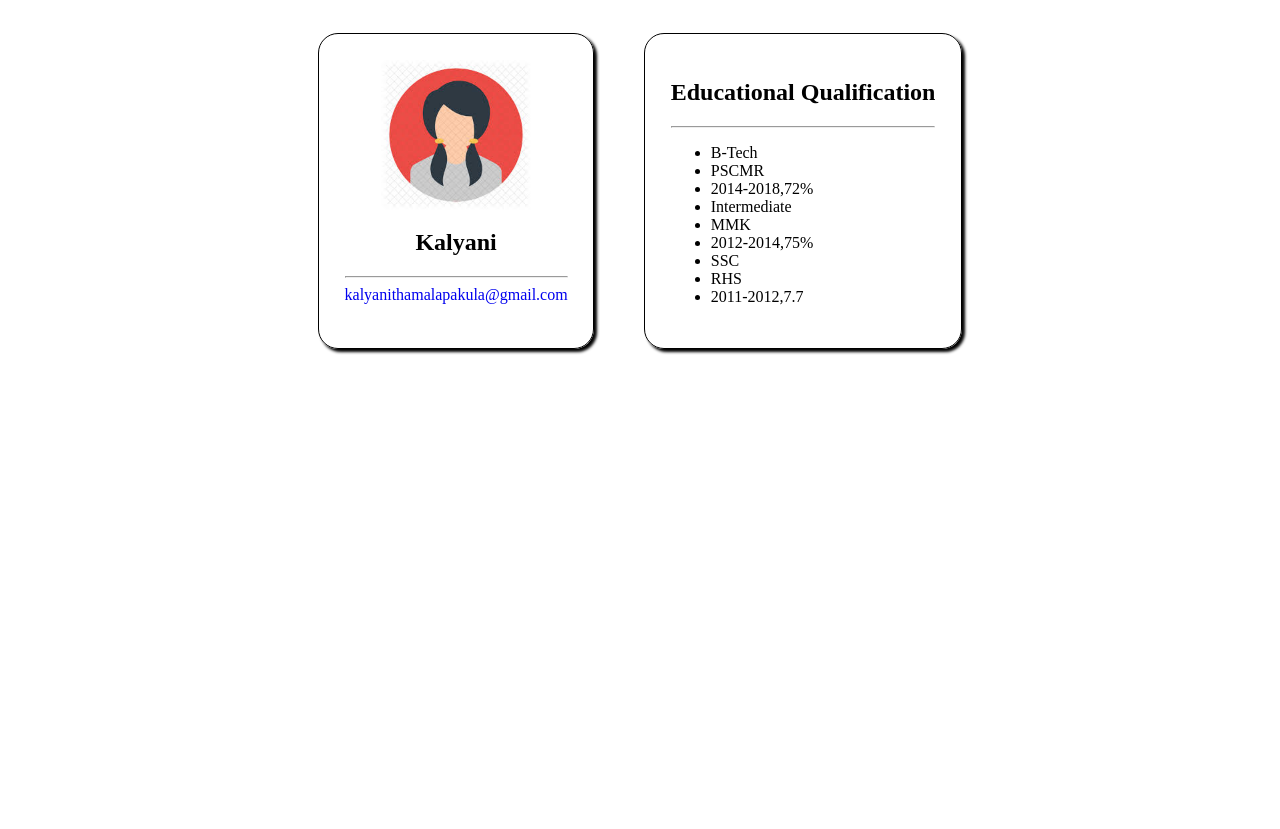
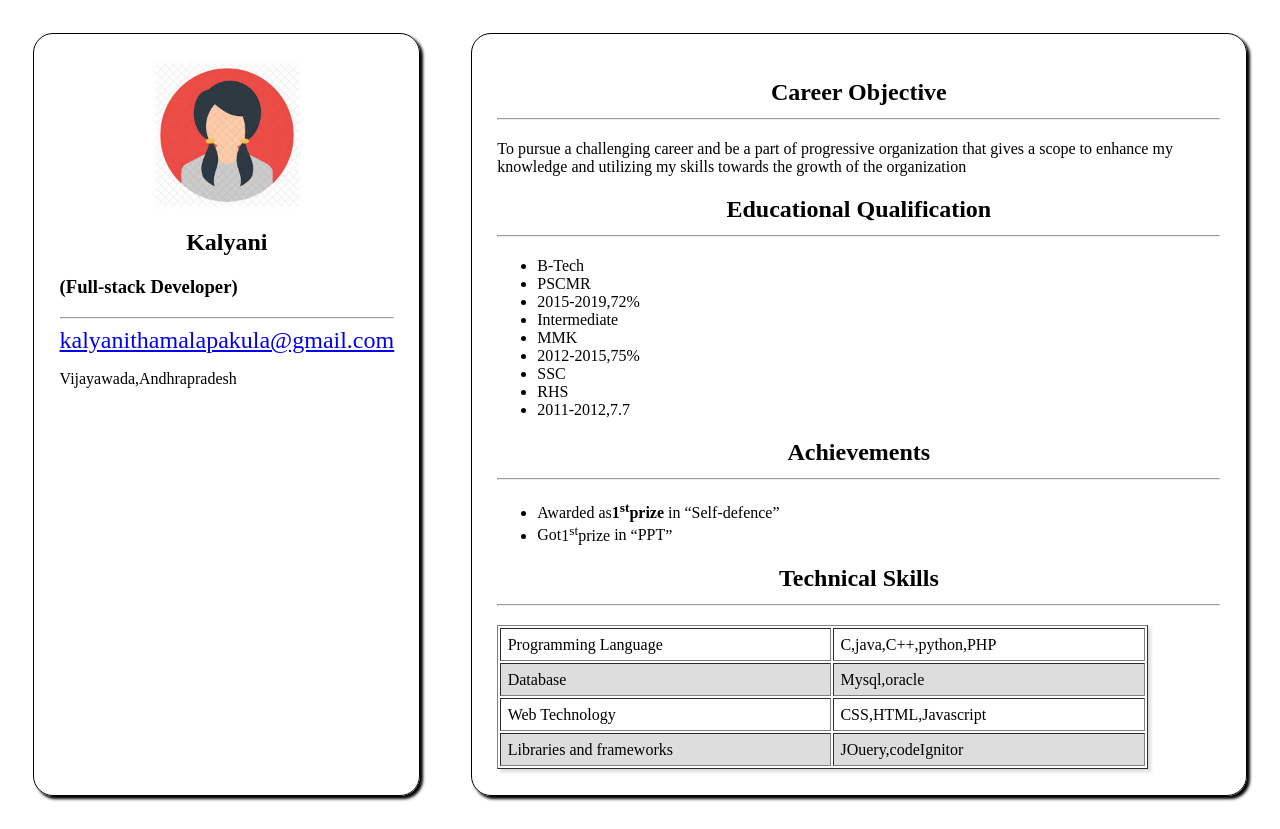
Before and after one commit to Kalyani599/resum, a PHP site: page / in a window 1280 px wide. Before the commit the page ends 354 px from the top, so only its background shows below. Run offline with PHP 8.4, Linux system fonts and the light colour scheme.

Commit message:
second commit

```diff
--- a/data.json
+++ b/data.json
@@ -4,22 +4,51 @@
     "email":"kalyanithamalapakula@gmail.com",
     "mobile":"+91-9999999988"
   },
+  "career":{
+    "info":"To pursue a challenging career and be a part of progressive organization that gives a scope to enhance my knowledge and utilizing my skills towards the growth of the organization"
+  },
   "education":[
     {
       "degree":"B-Tech",
       "institute":"PSCMR",
-      "data":["2014-2018","72%"]
+      "data":["2015-2019","72%"]
     },
     {
       "degree":"Intermediate",
       "institute":"MMK",
-      "data":["2012-2014","75%"]
+      "data":["2012-2015","75%"]
     },
     {
       "degree":"SSC",
       "institute":"RHS",
       "data":["2011-2012","7.7"]
     }
+  ],
+  "achievements":[
+    {
+      "name":"Awarded as<b>1<sup>st</sup>prize</b> in <q>Self-defence</q>"
+    },
+    {
+      "name":"Got<storng>1<sup>st</sup>prize</storng> in <q>PPT</q>"
+    }
+  ],
+  "technical":[
+    {
+      "name":"Programming Language",
+      "data":["C","java","C++","python","PHP"]
+    },
+    {
+      "name":"Database",
+      "data":["Mysql","oracle"]
+    },
+    {
+      "name":"Web Technology",
+      "data":["CSS","HTML","Javascript"]
+    },
+    {
+      "name":"Libraries and frameworks",
+      "data":["JOuery","codeIgnitor"]
+    }
   ]
 
 
--- a/index.html
+++ b/index.html
@@ -12,8 +12,10 @@
        <!-- personal info -->
        <div class="child1">
         <img src="images/profile.png" alt="profile">
-        <h2>Kalyani</h2> <hr>
+        <h2>Kalyani</h2>
+        <h3>(Full-stack Developer)</h3> <hr>
         <a href="mailto:kalyanithamalapakula@gmail.com">kalyanithamalapakula@gmail.com</a>
+        <p>Vijayawada,Andhrapradesh</p>
        </div>
        <!-- Content info -->
        <div class="child2" id="child2">
--- a/main.js
+++ b/main.js
@@ -1,37 +1,108 @@
-function loadJson(file,callback){
+function loadJson(file,callback)
+{
   var xhr=new XMLHttpRequest();
   xhr.overrideMimeType("application/json");
   xhr.open("GET",file,true);
-  xhr.onreadystatechange=function(){
-    if(xhr.readyState===4 && xhr.status=="200"){
+  xhr.onreadystatechange=function()
+  {
+    if(xhr.readyState===4 && xhr.status=="200")
+    {
       callback(xhr.responseText);
     }
   }
   xhr.send(null);
 }
-loadJson("data.json",function(text){
+loadJson("data.json",function(text)
+{
   let data=JSON.parse(text);
   console.log(data);
+  fun_career(data.career);
   fun_education(data.education);
+  fun_achievements(data.achievements);
+  fun_technical(data.technical);
 });
 var div2=document.getElementById("child2");
-function fun_education(edu){
+function fun_career(career_obj){
+  var heading1=document.createElement("h2")
+  heading1.textContent="Career Objective";
+  div2.appendChild(heading1);
+
+  var hr=document.createElement("hr");
+  heading1.appendChild(hr);
+
+  var info=document.createElement("p");
+  info.classList.add("largeFont");
+  div2.appendChild(info);
+  info.textContent=career_obj.info;
+
+}
+function fun_education(edu)
+{
   var heading=document.createElement("h2")
   heading.textContent="Educational Qualification";
   div2.appendChild(heading);
+
   var hr=document.createElement("hr");
-  div2.appendChild(hr);
+  heading.appendChild(hr);
+
   var list=document.createElement("ul");
   div2.appendChild(list);
-   for(var i=0; i<edu.length; i++){
+   for(var i=0; i<edu.length; i++)
+   {
     var listItem=document.createElement("li");
     listItem.textContent=edu[i].degree;
     list.appendChild(listItem);
+
     var listItem=document.createElement("li");
     listItem.textContent=edu[i].institute;
     list.appendChild(listItem);
+
     var listItem=document.createElement("li");
     listItem.textContent=edu[i].data;
     list.appendChild(listItem);
-  }
+   }
+ }
+  function fun_achievements(ach)
+  {
+    var heading3=document.createElement("h2")
+    heading3.textContent="Achievements";
+    div2.appendChild(heading3);
+
+    var hr=document.createElement("hr");
+    heading3.appendChild(hr);
+
+    var list=document.createElement("ul");
+    div2.appendChild(list);
+     for(var i=0; i<ach.length; i++)
+     {
+      var listItem=document.createElement("li");
+      listItem.innerHTML=ach[i].name;
+      list.appendChild(listItem);
+     }
+   }
+   function fun_technical(tech)
+   {
+    var heading4=document.createElement("h2")
+    heading4.textContent="Technical Skills";
+    div2.appendChild(heading4);
+
+    var hr=document.createElement("hr");
+    heading4.appendChild(hr);
+
+    var tr="";
+    var table=document.createElement("table");
+
+    //table.width="500";
+    //table.height="500";
+
+
+    div2.appendChild(table);
+    for(var i=0;i<tech.length;i++)
+    {
+      tr+="<tr><td>"+tech[i].name+"</td><td>"+tech[i].data+"</td></tr>";
+
+
+    }
+      table.innerHTML=tr;
+      table.border="1";
 }
--- a/styles/style.css
+++ b/styles/style.css
@@ -1,5 +1,15 @@
-a{
-  text-decoration:none;
+table{
+  width:90%;
+  box-shadow:3px 3px 3px #ddd;
+ }
+td{
+  padding:1%;
+}
+tr:nth-child(even){
+  background:#ddd;
+}
+  a{
+  font-size:24px;
 }
 .main{
   display:flex;
```
